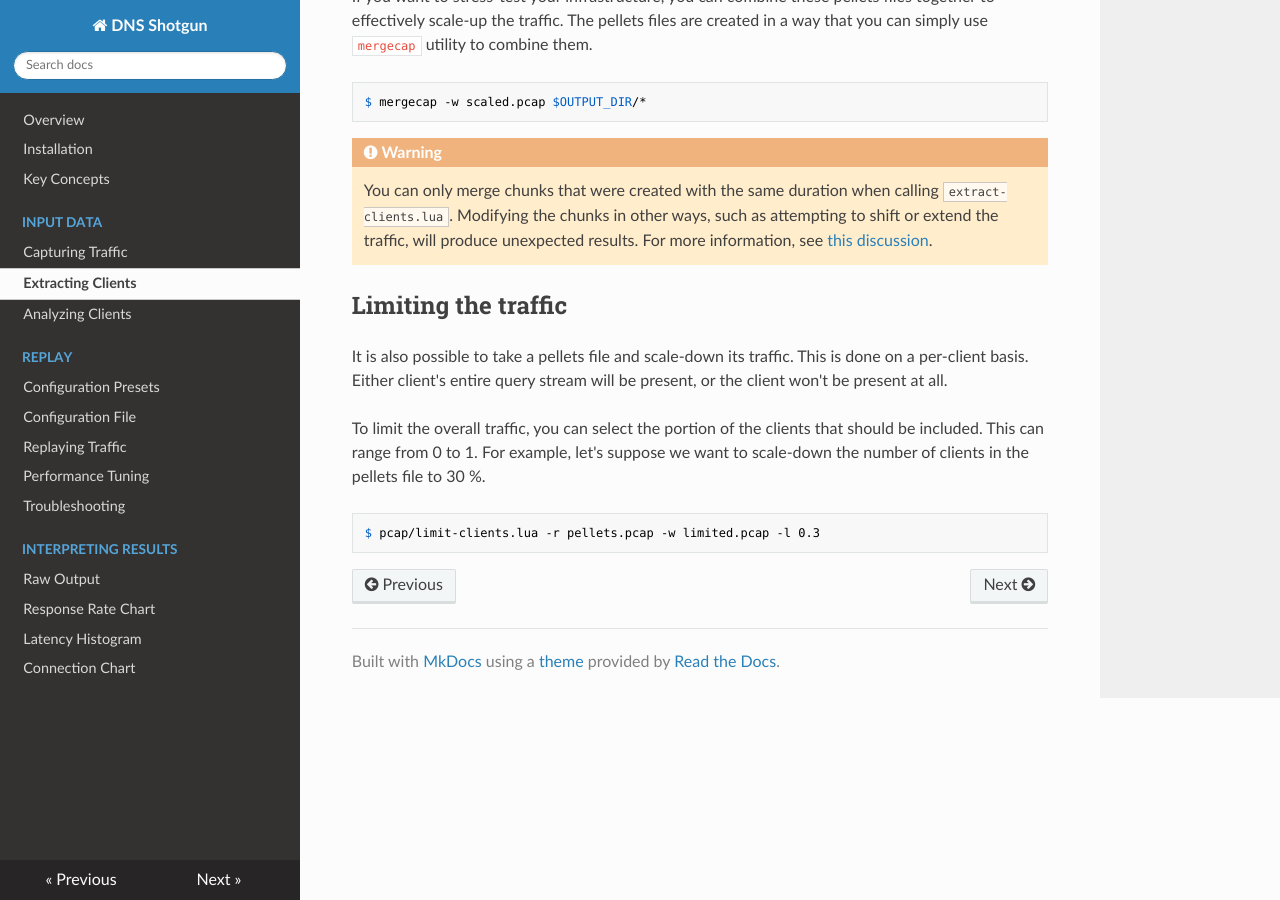
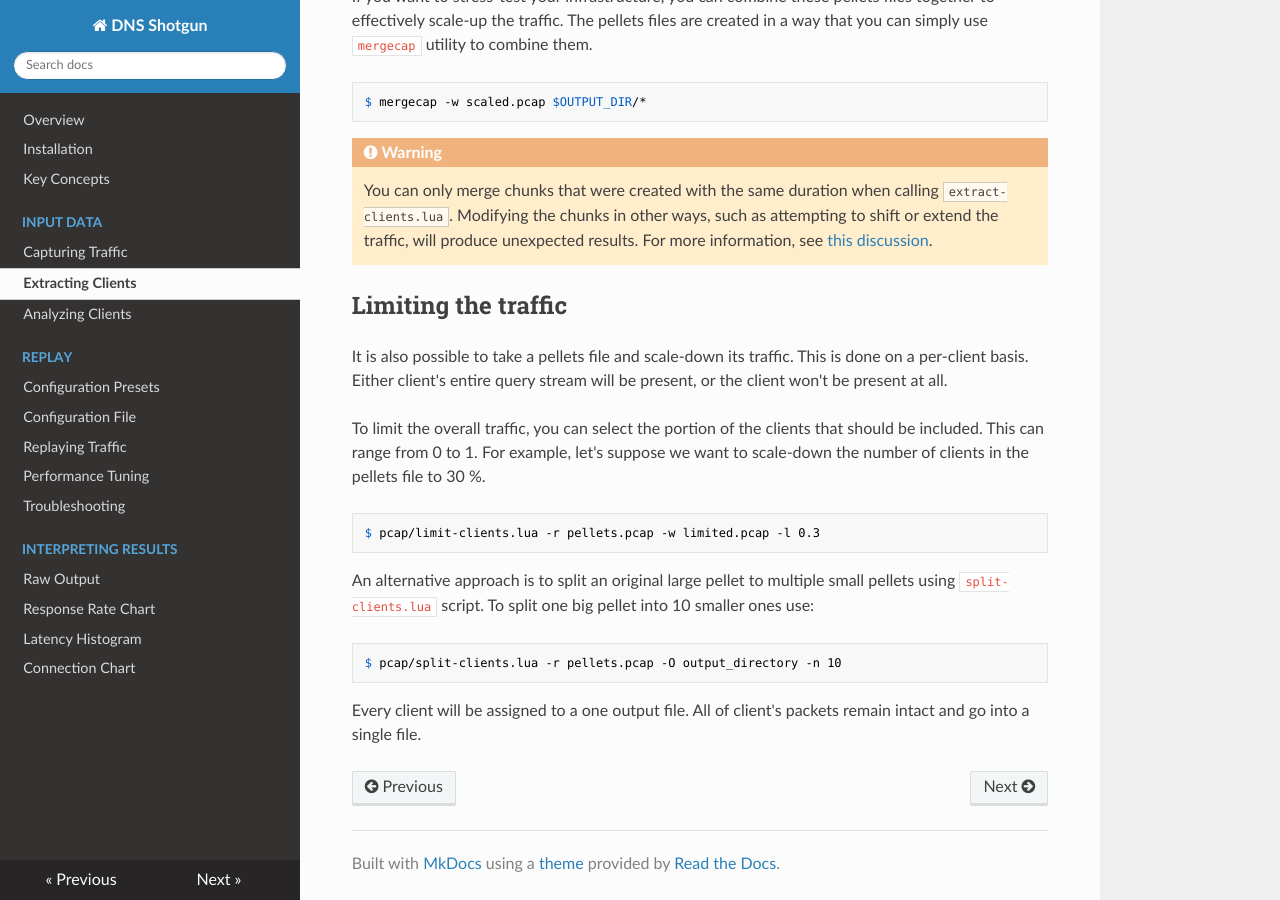
Before and after one commit to CZ-NIC/shotgun, an MkDocs documentation site: the page built from docs/extracting-clients.md, in a window 1280 px wide and 900 px high, scrolled down 911 px. Built offline with MkDocs 1.6.1, drawn with Linux system fonts in a browser that asks for light colours; nearby versions of some CDN libraries.

Commit message:
split-clients: new tool to split large PCAP into multiple smaller ones
This is essentially the opposite of limit-clients.lua.
This new script assigns one client IP address to a single output and
copies all packets for single client into the same output file.

Client assignment is pseudorandom and does not guarantee uniform
assignment. Clients typically do not generate equal load in any metric
(be it QPS or overall resources required to process client's query),
so there would be little point in complicating code for theoretical
uniformity.

Stats generated at the end provide some insight into uniformity of the
split on per-client and per-packet basis.

````diff
--- a/docs/extracting-clients.md
+++ b/docs/extracting-clients.md
@@ -64,3 +64,14 @@ want to scale-down the number of clients in the pellets file to 30 %.
 ```
 $ pcap/limit-clients.lua -r pellets.pcap -w limited.pcap -l 0.3
 ```
+
+An alternative approach is to split an original large pellet to multiple small
+pellets using `split-clients.lua` script. To split one big pellet into 10
+smaller ones use:
+
+```
+$ pcap/split-clients.lua -r pellets.pcap -O output_directory -n 10
+```
+
+Every client will be assigned to a one output file. All of client's packets
+remain intact and go into a single file.
````
Also changed, not shown: 1 other file.
